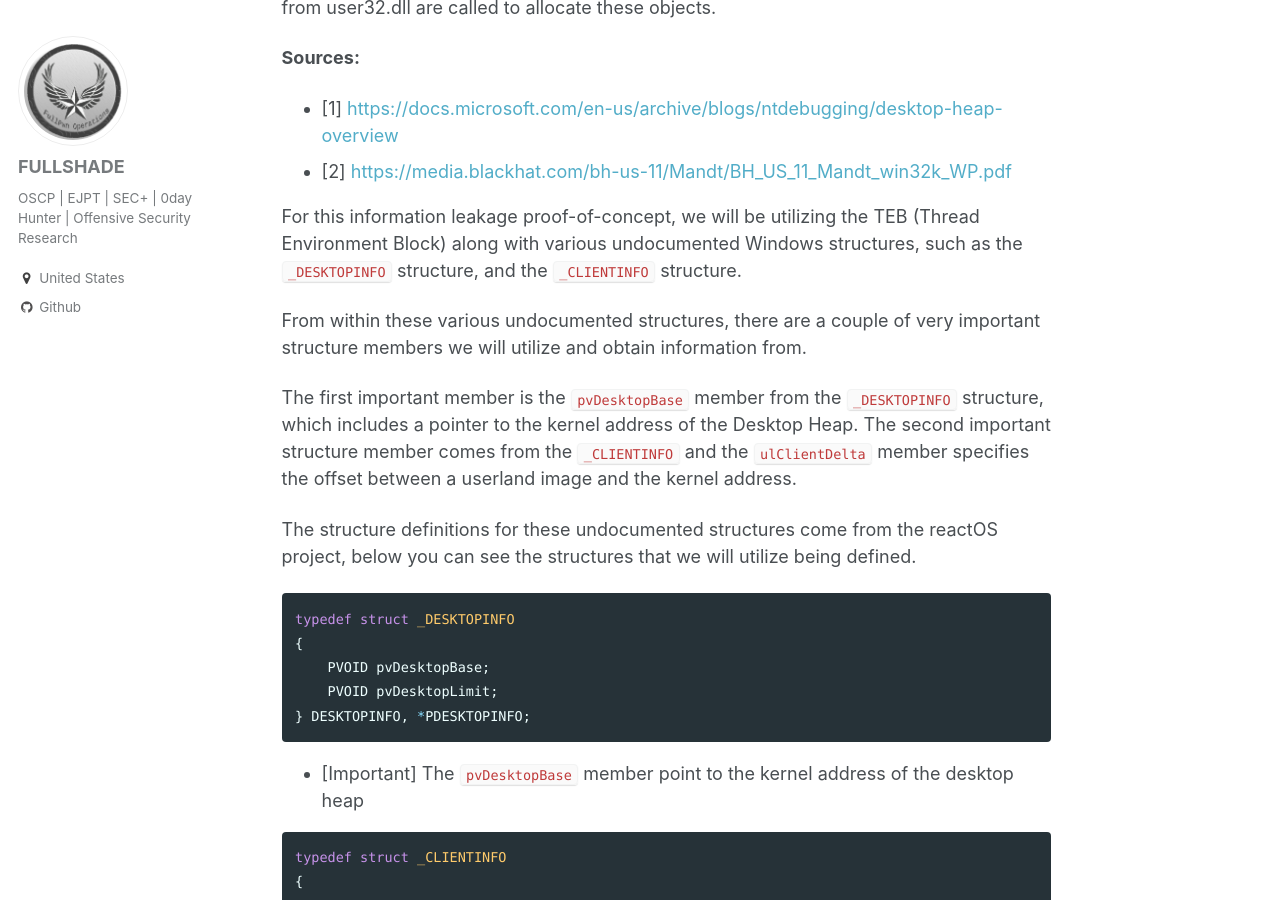
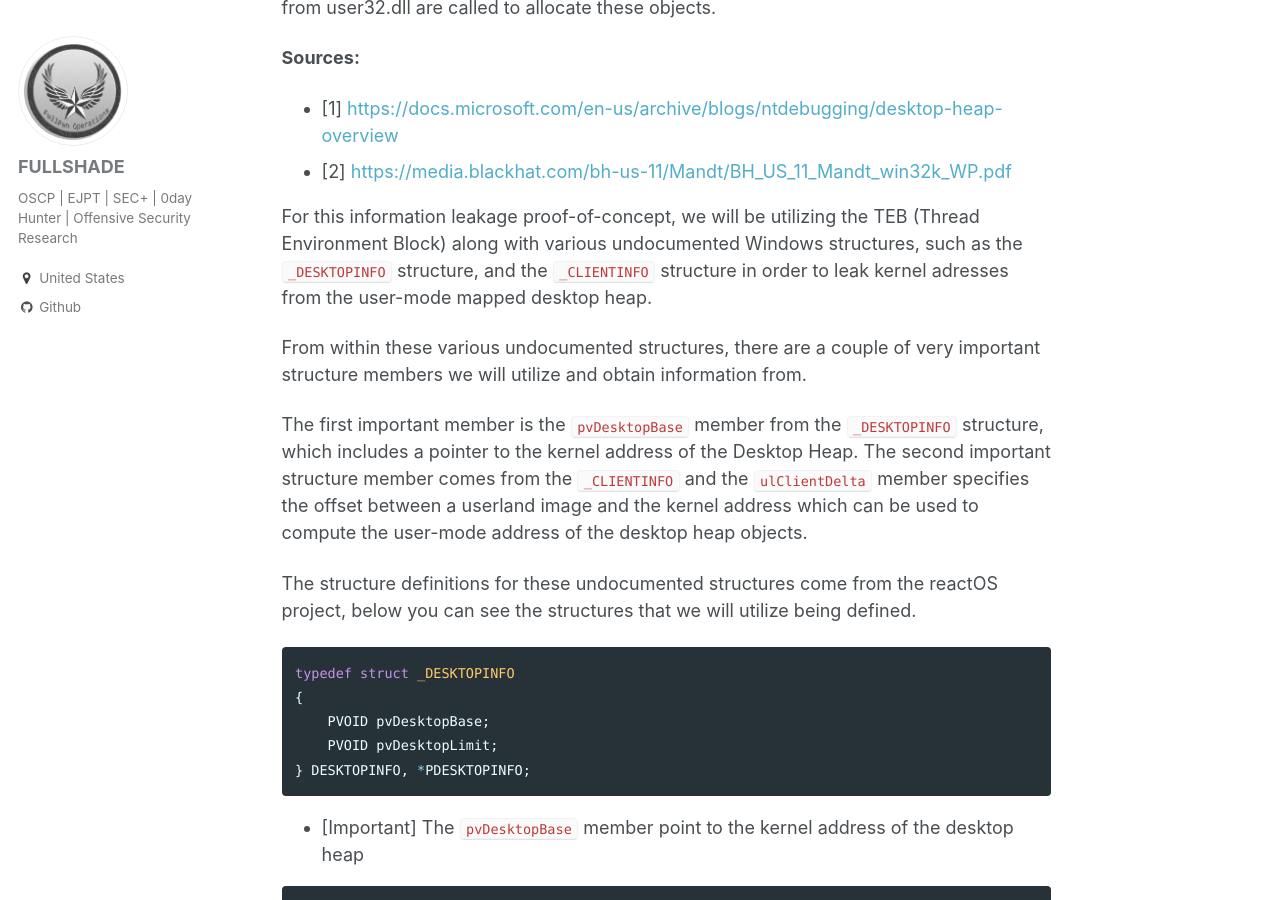
Before and after one commit to asdyxcyxc/FULLSHADE.github.io, a Jekyll site: the page built from _posts/2020-04-20-Windows-10-kaslr-infoleak.md, in a window 1280 px wide and 900 px high, scrolled down 937 px. Built offline with Jekyll 4.4.1, drawn with Linux system fonts in a browser that asks for light colours; comment, search, counter and statistics services are not loaded.

Commit message:
Update 2020-04-20-Windows-10-kaslr-infoleak.md

```diff
--- a/_posts/2020-04-20-Windows-10-kaslr-infoleak.md
+++ b/_posts/2020-04-20-Windows-10-kaslr-infoleak.md
@@ -25,11 +25,11 @@ The Windows desktop heap is used by win32k.sys to store objects associated with
 - [1] [https://docs.microsoft.com/en-us/archive/blogs/ntdebugging/desktop-heap-overview](https://docs.microsoft.com/en-us/archive/blogs/ntdebugging/desktop-heap-overview)
 - [2] [https://media.blackhat.com/bh-us-11/Mandt/BH_US_11_Mandt_win32k_WP.pdf](https://media.blackhat.com/bh-us-11/Mandt/BH_US_11_Mandt_win32k_WP.pdf)
 
-For this information leakage proof-of-concept, we will be utilizing the TEB (Thread Environment Block) along with various undocumented Windows structures, such as the `_DESKTOPINFO` structure, and the `_CLIENTINFO` structure.
+For this information leakage proof-of-concept, we will be utilizing the TEB (Thread Environment Block) along with various undocumented Windows structures, such as the `_DESKTOPINFO` structure, and the `_CLIENTINFO` structure in order to leak kernel adresses from the user-mode mapped desktop heap.
 
 From within these various undocumented structures, there are a couple of very important structure members we will utilize and obtain information from.
 
-The first important member is the `pvDesktopBase`  member from the  `_DESKTOPINFO` structure, which includes a pointer to the kernel address of the Desktop Heap. The second important structure member comes from the `_CLIENTINFO` and the `ulClientDelta` member specifies the offset between a userland image and the kernel address.
+The first important member is the `pvDesktopBase`  member from the  `_DESKTOPINFO` structure, which includes a pointer to the kernel address of the Desktop Heap. The second important structure member comes from the `_CLIENTINFO` and the `ulClientDelta` member specifies the offset between a userland image and the kernel address which can be used to compute the user-mode address of the desktop heap objects.
 
 The structure definitions for these undocumented structures come from the reactOS project, below you can see the structures that we will utilize being defined.
 
```
